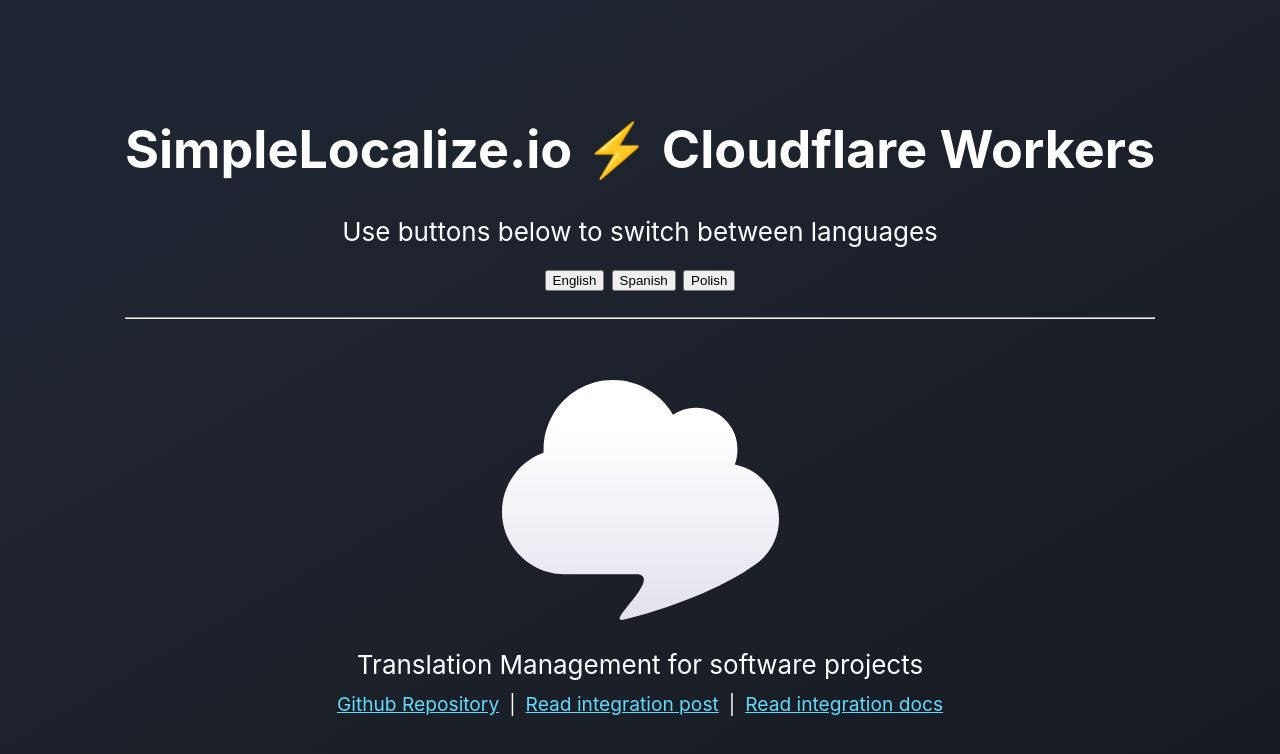
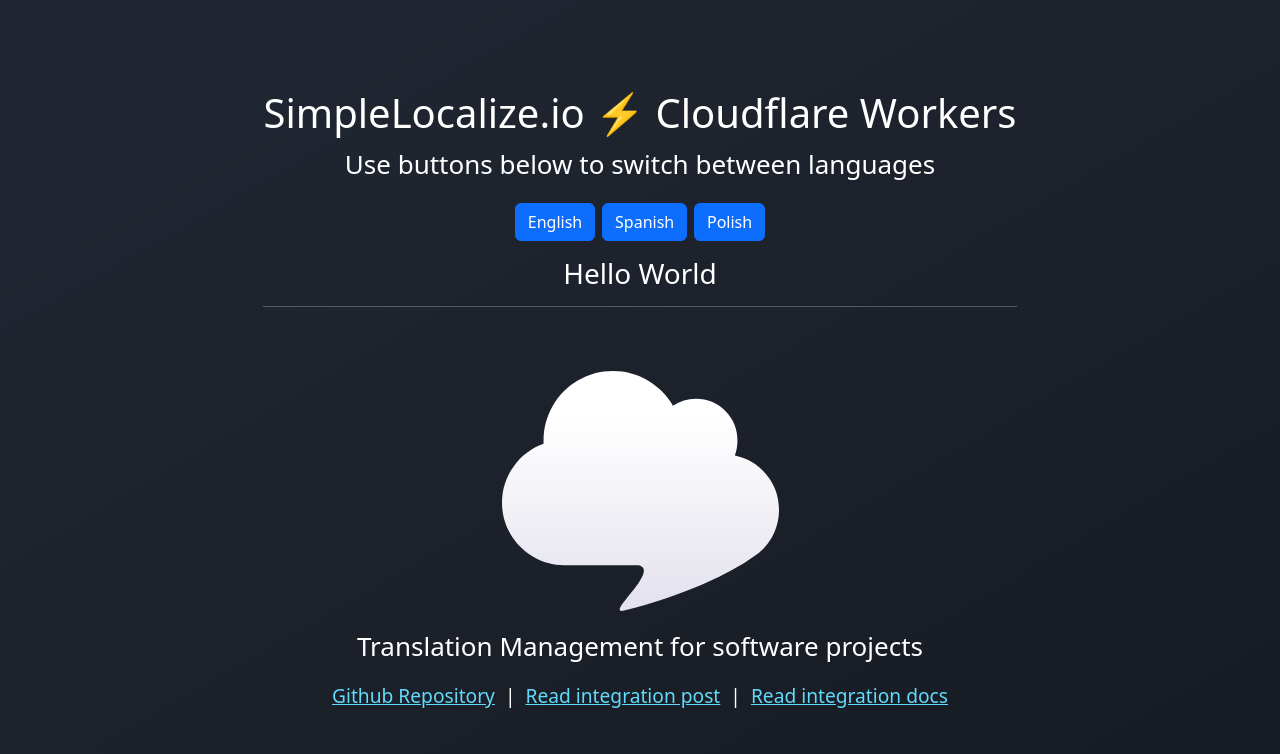
Before and after one commit to simplelocalize/simplelocalize-cloudflare-workers, a plain HTML site: page index.html in a window 1280 px wide. Drawn offline with Linux system fonts and the light colour scheme.

Commit message:
Polishing

```diff
--- a/index.html
+++ b/index.html
@@ -4,6 +4,7 @@
     <meta charset="UTF-8">
     <meta name="viewport" content="width=device-width, initial-scale=1">
     <link rel="stylesheet" href="styles.css">
+    <link rel="stylesheet" href="css/bootstrap.min.css">
 </head>
 <body>
 <div>
@@ -12,9 +13,10 @@
             <div>
                 <h1>SimpleLocalize.io ⚡️ Cloudflare Workers</h1>
                 <p data-i18n-key="use_buttons_below">Use buttons below to switch between languages</p>
-                <button data-i18n-key="language.english">English</button>
-                <button data-i18n-key="language.spanish">Spanish</button>
-                <button data-i18n-key="language.polish">Polish</button>
+                <a class="btn btn-primary" href="?lang=en" data-i18n-key="language.english">English</a>
+                <a class="btn btn-primary" href="?lang=es" data-i18n-key="language.spanish">Spanish</a>
+                <a class="btn btn-primary" href="?lang=pl" data-i18n-key="language.polish">Polish</a>
+                <h3 class="mt-3" data-i18n-key="hello_world">Hello World</h3>
                 <hr>
             </div>
             <img src="logo.svg" class="App-logo" alt="simplelocalize with i18next">
```
